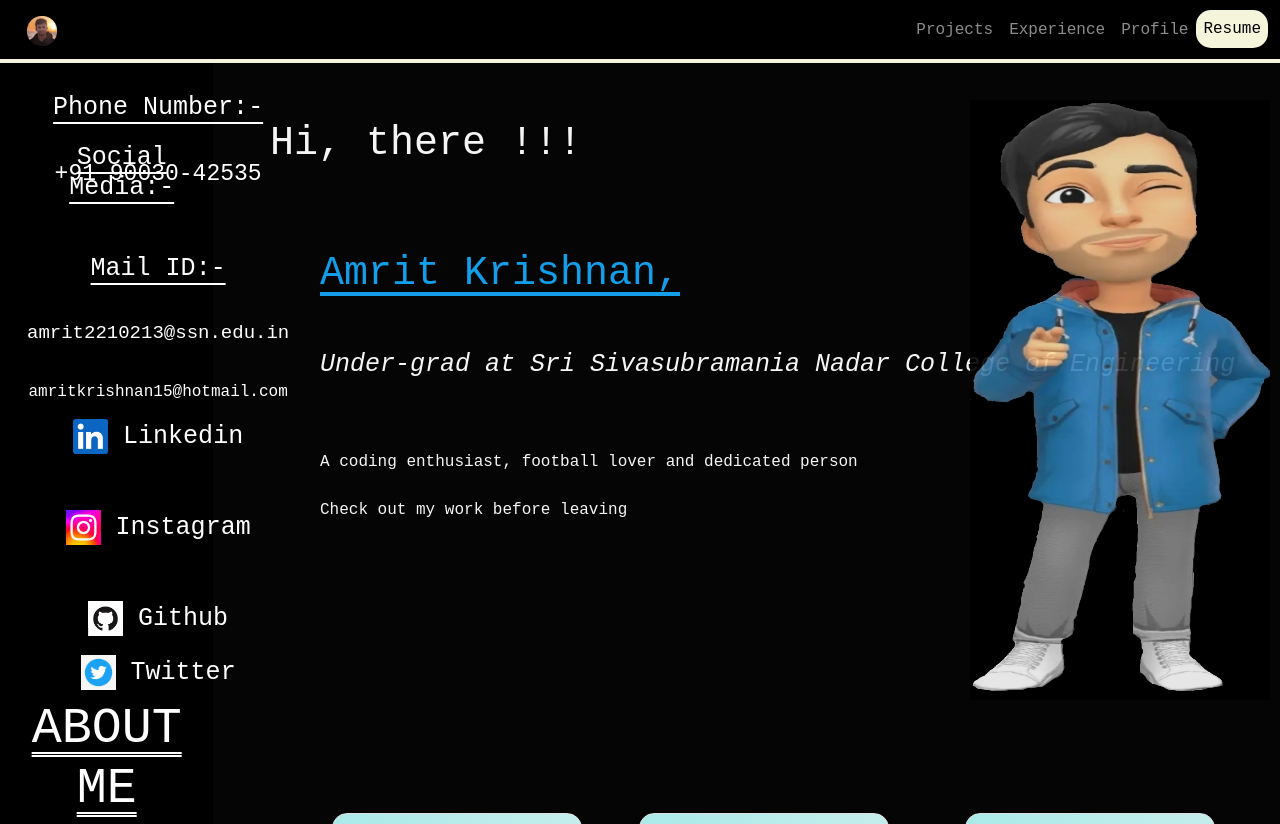
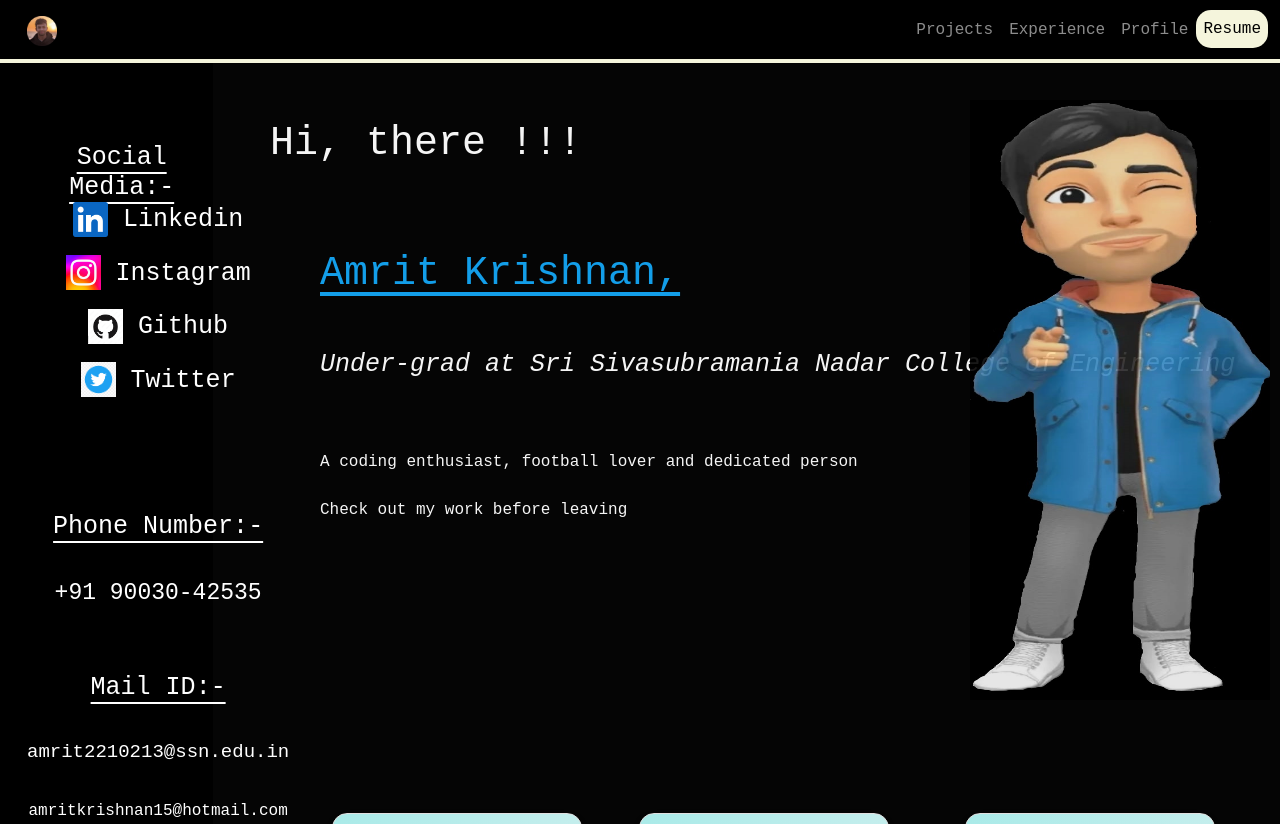
Before and after one commit to Ak010504/Amrit-Krishnan, a plain HTML site: page index.html in a window 1280 px wide. Shown: the top 824 px of the page. Drawn offline with nearby package versions, Linux system fonts and the light colour scheme.

Commit message:
Update index.html

```diff
--- a/index.html
+++ b/index.html
@@ -41,11 +41,7 @@
                   <div class="col-md-2 bg-dark text-white sidebar m-0">
                       <ul class="nav flex-column" id="sidecontent">
                         <h2 id="social">Social Media:-</h2>
-                        <h2 id="number">Phone Number:-</h2>
-                        <h3 id="num">+91 90030-42535</h3>
-                        <h2 id="mail">Mail ID:-</h2>
-                        <h3 id="mai">amrit2210213@ssn.edu.in</h3>
-                        <h3 id="mai2">amritkrishnan15@hotmail.com</h3>
+                        <div id="social-link">
                         <li class="nav-item">
                           <a class="nav-link text-white" href="https://www.linkedin.com/in/amrit-krishnan-50379128a/"><img src="link.png" width="35" height="35">
                             Linkedin</a>
@@ -62,13 +58,19 @@
                           <a class="nav-link text-white" href="https://twitter.com/KrishnanAm12532"><img src="twit.png" width="35" height="35">
                             Twitter</a>
                         </li>
+                      </div>
+                        <h2 id="number">Phone Number:-</h2>
+                        <h3 id="num">+91 90030-42535</h3>
+                        <h2 id="mail">Mail ID:-</h2>
+                        <h3 id="mai">amrit2210213@ssn.edu.in</h3>
+                        <h3 id="mai2">amritkrishnan15@hotmail.com</h3>
+
                       </ul>
                       <h3 id = "proj-title">
                         PROJECTS
                       </h3>
                       <h3 id="exp-title">EXPERIENCE</h3>
                       <h3 id="skills-title">SKILLS</h3>
-                      <h3 id="about-me">ABOUT ME</h3>
                   </div>
                   <div class="col-md-9">
                       <h1 id="hi">Hi, there !!!</h1>
@@ -166,6 +168,7 @@
           <div class="container-fluid">
               <img src="amrit_circle.png" height="350" id="photo">
               <div class="about-intro">
+              <h3 id="about-me">ABOUT ME</h3>
               <p>I am</p>
               <p id="about-name">AMRIT KRISHNAN</p>
               <p>Under-grad at SSN</p>
```
Lines whose indentation alone changed are shown as unchanged.
